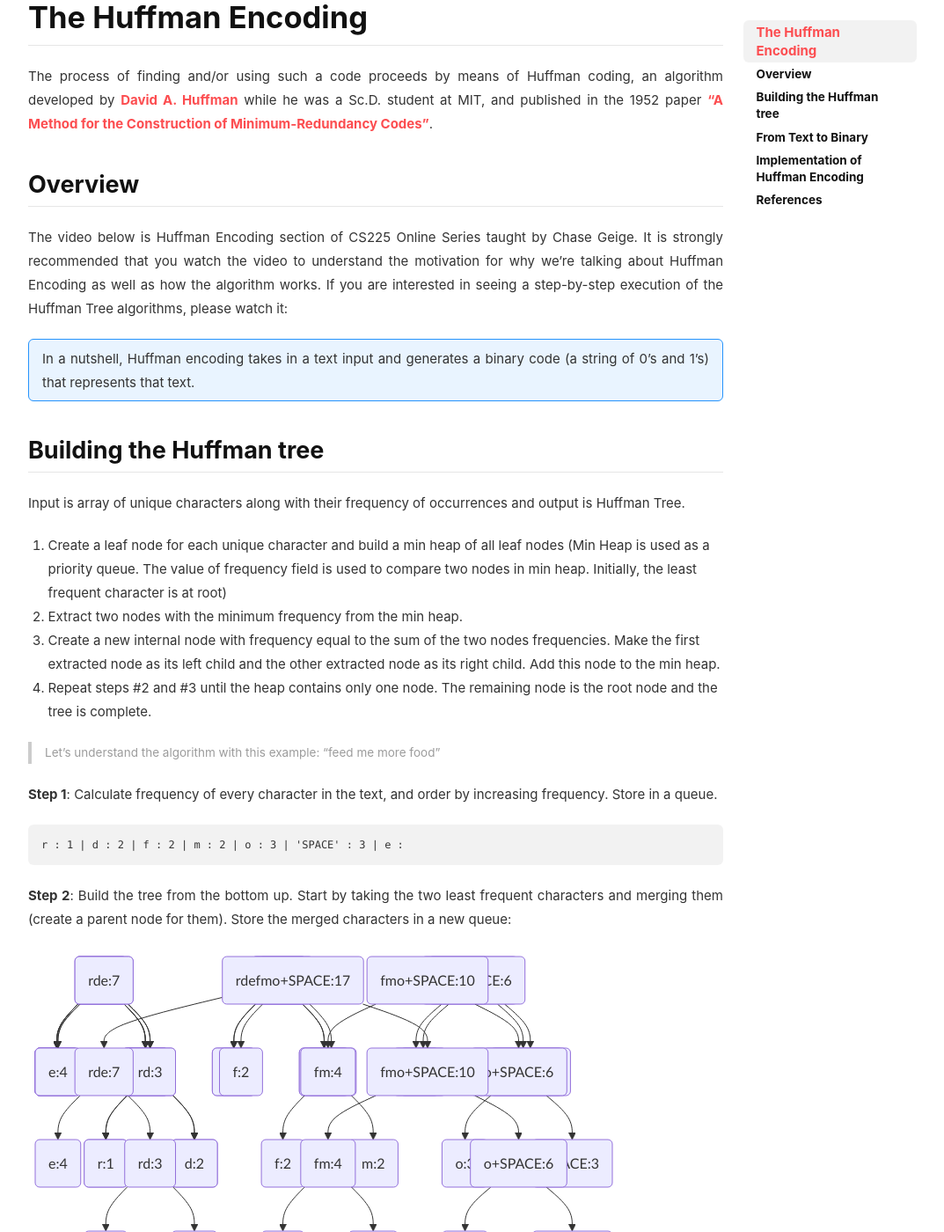
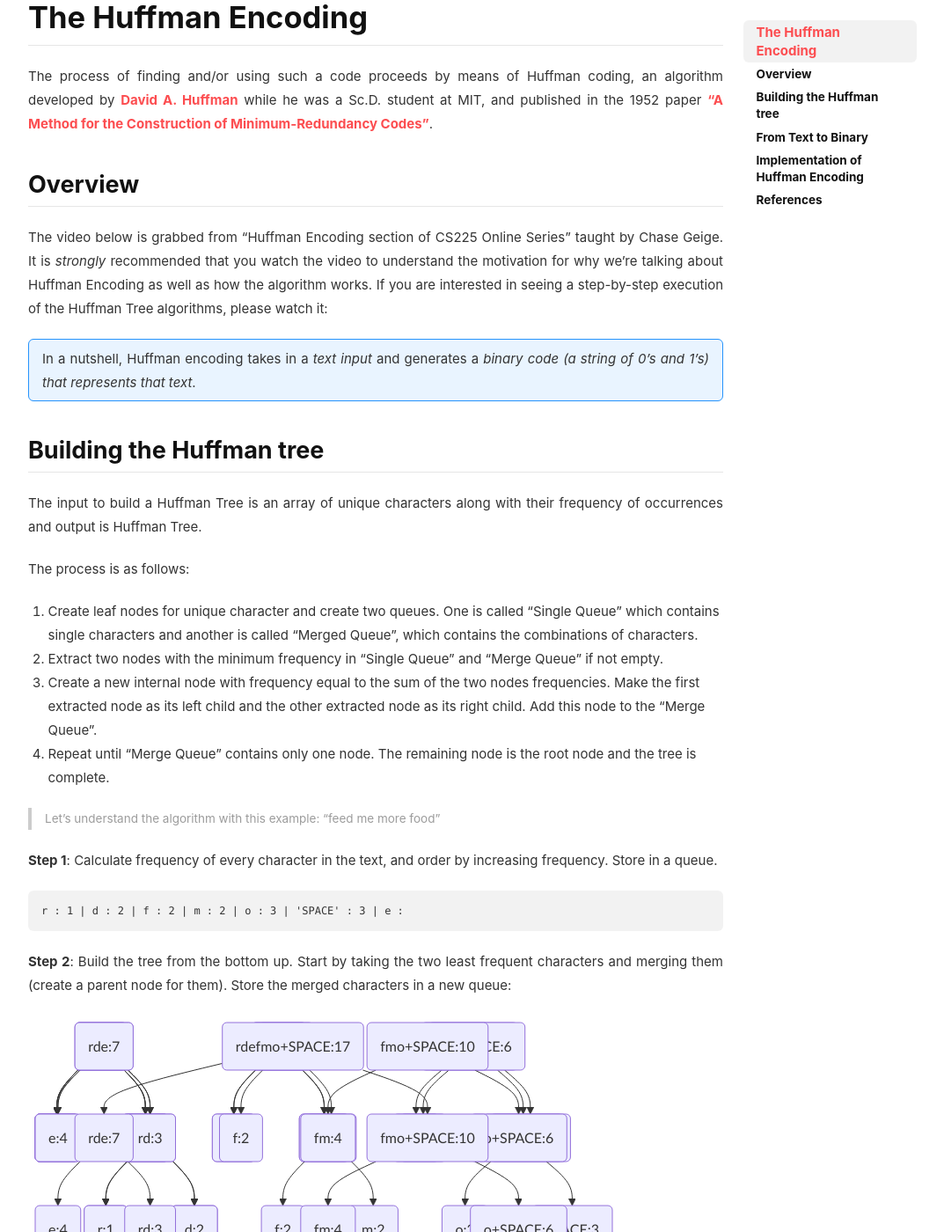
Before and after one commit to Zhenye-Na/blog, a Jekyll site: the page built from _posts/2018-12-11-huffman-encoding.md, in a window 1280 px wide and 1400 px high, scrolled down 768 px. Shown: the whole window at 88% size, without its empty margins (103-1176 px from the left). Built offline with Jekyll 4.4.1, drawn with Linux system fonts in a browser that asks for light colours; nearby versions of some CDN libraries; comment, search, counter and statistics services are not loaded; some of the changed text lies outside the part shown.

Commit message:
add posts

````diff
--- a/_posts/2018-12-11-huffman-encoding.md
+++ b/_posts/2018-12-11-huffman-encoding.md
@@ -24,23 +24,26 @@
 
 ## Overview
 
-The video below is Huffman Encoding section of CS225 Online Series taught by Chase Geige. It is strongly recommended that you watch the video to understand the motivation for why we're talking about Huffman Encoding as well as how the algorithm works. If you are interested in seeing a step-by-step execution of the Huffman Tree algorithms, please watch it:
+The video below is grabbed from "Huffman Encoding section of CS225 Online Series" taught by Chase Geige. It is *strongly* recommended that you watch the video to understand the motivation for why we're talking about Huffman Encoding as well as how the algorithm works. If you are interested in seeing a step-by-step execution of the Huffman Tree algorithms, please watch it:
 
 
 <!--<iframe width="652" height="451" src="https://www.youtube.com/embed/fWk6Y8Rd6bs" frameborder="0" allow="accelerometer; autoplay; encrypted-media; gyroscope; picture-in-picture" allowfullscreen></iframe>-->
 
 
-In a nutshell, Huffman encoding takes in a text input and generates a binary code (a string of 0's and 1's) that represents that text.
+In a nutshell, Huffman encoding takes in a *text input* and generates a *binary code (a string of 0's and 1's) that represents that text*.
 {:.info}
+
 
 ## Building the Huffman tree
 
-Input is array of unique characters along with their frequency of occurrences and output is Huffman Tree.
+The input to build a Huffman Tree is an array of unique characters along with their frequency of occurrences and output is Huffman Tree.
 
-1. Create a leaf node for each unique character and build a min heap of all leaf nodes (Min Heap is used as a priority queue. The value of frequency field is used to compare two nodes in min heap. Initially, the least frequent character is at root)
-2. Extract two nodes with the minimum frequency from the min heap.
-3. Create a new internal node with frequency equal to the sum of the two nodes frequencies. Make the first extracted node as its left child and the other extracted node as its right child. Add this node to the min heap.
-4. Repeat steps #2 and #3 until the heap contains only one node. The remaining node is the root node and the tree is complete.
+The process is as follows:
+
+1. Create leaf nodes for unique character and create two queues. One is called "Single Queue" which contains single characters and another is called "Merged Queue", which contains the combinations of characters.
+2. Extract two nodes with the minimum frequency in "Single Queue" and "Merge Queue" if not empty.
+3. Create a new internal node with frequency equal to the sum of the two nodes frequencies. Make the first extracted node as its left child and the other extracted node as its right child. Add this node to the "Merge Queue".
+4. Repeat until "Merge Queue" contains only one node. The remaining node is the root node and the tree is complete.
 
 
 > Let's understand the algorithm with this example: "feed me more food"
@@ -109,6 +112,8 @@
 MERGED: rd : 3 | fm : 4 | o+SPACE : 6
 ```
 
+* * *
+
 ```mermaid
 graph TD;
     K(rde:7) --> L(e:4);
@@ -130,6 +135,9 @@
 
 MERGED: fm : 4 | o+SPACE : 6 | rde: 7
 ```
+
+* * *
+
 
 ```mermaid
 graph TD;
@@ -156,6 +164,7 @@
 MERGED: rde: 7 | fmo+SPACE: 10
 ```
 
+* * *
 
 ```mermaid
 graph TD;
@@ -191,7 +200,7 @@
 
 Now that we built our Huffman tree, its time to see how to encode our original message "feed me more food" into binary code.
 
-**Step 1**: Label the branches of the Huffman tree with a '0' or '1'. BE CONSISTENT: in this example we chose to label all left branches with '0' and all right branches with '1'.
+**Step 1**: Label the branches of the Huffman tree with a '0' or '1'. **BE CONSISTENT: in this example we chose to label all left branches with '0' and all right branches with '1'**.
 
 **Step 2**: Taking one character at a time from our message, traverse the Huffman tree to find the leaf node for that character. The binary code for the character is the string of 0's and 1's in the path from the root to the leaf node for that character. For example: 'f' has the binary code: `100`
 
@@ -210,8 +219,8 @@
 
 ```cpp
 // C++ program for Huffman Coding
-#include < bits/stdc++.h >
-    using namespace std;
+#include <bits/stdc++.h>
+using namespace std;
 
 // A Huffman tree node
 struct MinHeapNode {
````
Also changed, not shown: other parts of _posts/2018-12-11-huffman-encoding.md (+2 -2 lines), _posts/2018-12-15-collision-handling-strategy.md (added, +203 -0 lines).
